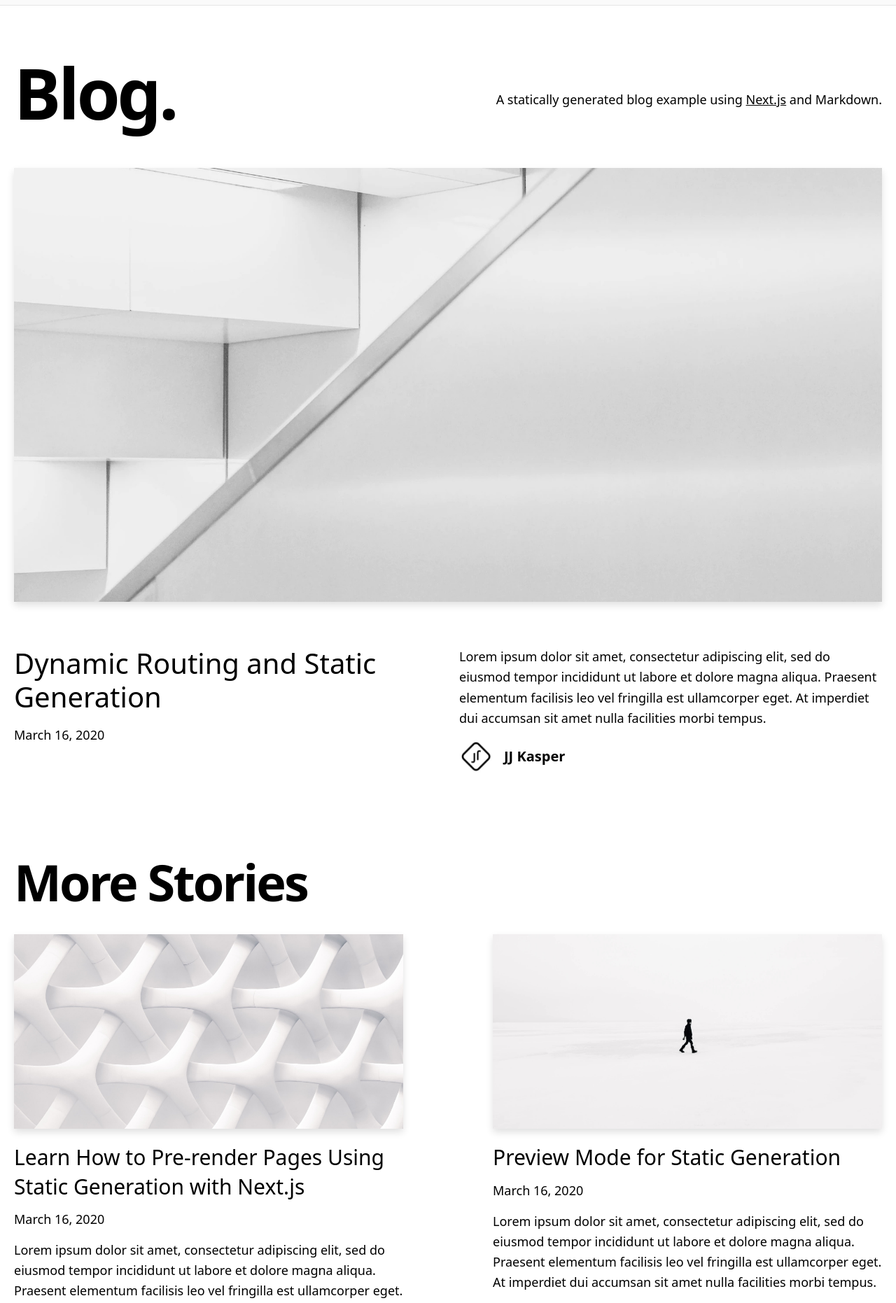
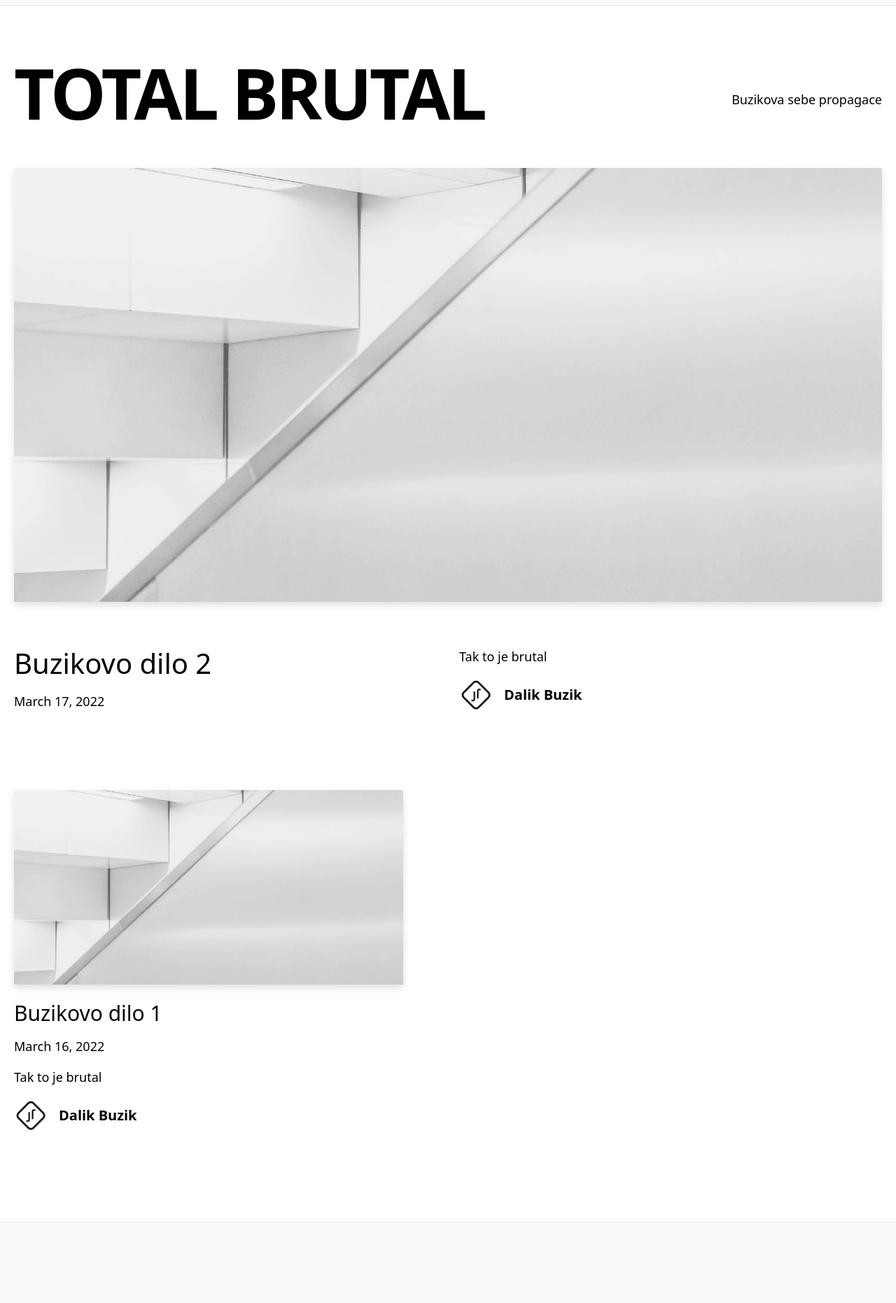
Before and after one commit to mroz22/total-brutal, a Next.js app: page / in a window 1280 px wide. Shown: the part 29-1891 px from the top of the page at 70% size. Built offline with nearby package versions, Linux system fonts and the light colour scheme.

Commit message:
initial commit

```diff
--- /dev/null
+++ b/_posts/buzikovo-dilo-1.md
@@ -0,0 +1,17 @@
+---
+title: 'Buzikovo dilo 1'
+excerpt: 'Tak to je brutal'
+coverImage: '/assets/blog/dynamic-routing/cover.jpg'
+date: '2022-03-16T05:35:07.322Z'
+author:
+  name: Dalik Buzik
+  picture: '/assets/blog/authors/jj.jpeg'
+ogImage:
+  url: '/assets/blog/dynamic-routing/cover.jpg'
+---
+
+To je ale dilo. Moew. Totalne vsechno pragmaticke. Meow.
+
+## Vyjebany nadpis druhe urovne
+
+a nejake dalsi kecy
--- /dev/null
+++ b/_posts/buzikovo-dilo-2.md
@@ -0,0 +1,17 @@
+---
+title: 'Buzikovo dilo 2'
+excerpt: 'Tak to je brutal'
+coverImage: '/assets/blog/dynamic-routing/cover.jpg'
+date: '2022-03-17T05:35:07.322Z'
+author:
+  name: Dalik Buzik
+  picture: '/assets/blog/authors/jj.jpeg'
+ogImage:
+  url: '/assets/blog/dynamic-routing/cover.jpg'
+---
+
+To je ale dilo. Moew. Totalne vsechno pragmaticke. Meow.
+
+## Vyjebany nadpis druhe urovne
+
+a nejake dalsi kecy
--- a/_posts/dynamic-routing.md
+++ /dev/null
@@ -1,19 +0,0 @@
----
-title: 'Dynamic Routing and Static Generation'
-excerpt: 'Lorem ipsum dolor sit amet, consectetur adipiscing elit, sed do eiusmod tempor incididunt ut labore et dolore magna aliqua. Praesent elementum facilisis leo vel fringilla est ullamcorper eget. At imperdiet dui accumsan sit amet nulla facilities morbi tempus.'
-coverImage: '/assets/blog/dynamic-routing/cover.jpg'
-date: '2020-03-16T05:35:07.322Z'
-author:
-  name: JJ Kasper
-  picture: '/assets/blog/authors/jj.jpeg'
-ogImage:
-  url: '/assets/blog/dynamic-routing/cover.jpg'
----
-
-Lorem ipsum dolor sit amet, consectetur adipiscing elit, sed do eiusmod tempor incididunt ut labore et dolore magna aliqua. Praesent elementum facilisis leo vel fringilla est ullamcorper eget. At imperdiet dui accumsan sit amet nulla facilities morbi tempus. Praesent elementum facilisis leo vel fringilla. Congue mauris rhoncus aenean vel. Egestas sed tempus urna et pharetra pharetra massa massa ultricies.
-
-Venenatis cras sed felis eget velit. Consectetur libero id faucibus nisl tincidunt. Gravida in fermentum et sollicitudin ac orci phasellus egestas tellus. Volutpat consequat mauris nunc congue nisi vitae. Id aliquet risus feugiat in ante metus dictum at tempor. Sed blandit libero volutpat sed cras. Sed odio morbi quis commodo odio aenean sed adipiscing. Velit euismod in pellentesque massa placerat. Mi bibendum neque egestas congue quisque egestas diam in arcu. Nisi lacus sed viverra tellus in. Nibh cras pulvinar mattis nunc sed. Luctus accumsan tortor posuere ac ut consequat semper viverra. Fringilla ut morbi tincidunt augue interdum velit euismod.
-
-## Lorem Ipsum
-
-Tristique senectus et netus et malesuada fames ac turpis. Ridiculous mus mauris vitae ultricies leo integer malesuada nunc vel. In mollis nunc sed id semper. Egestas tellus rutrum tellus pellentesque. Phasellus vestibulum lorem sed risus ultricies tristique nulla. Quis blandit turpis cursus in hac habitasse platea dictumst quisque. Eros donec ac odio tempor orci dapibus ultrices. Aliquam sem et tortor consequat id porta nibh. Adipiscing elit duis tristique sollicitudin nibh sit amet commodo nulla. Diam vulputate ut pharetra sit amet. Ut tellus elementum sagittis vitae et leo. Arcu non odio euismod lacinia at quis risus sed vulputate.
--- a/_posts/hello-world.md
+++ /dev/null
@@ -1,19 +0,0 @@
----
-title: 'Learn How to Pre-render Pages Using Static Generation with Next.js'
-excerpt: 'Lorem ipsum dolor sit amet, consectetur adipiscing elit, sed do eiusmod tempor incididunt ut labore et dolore magna aliqua. Praesent elementum facilisis leo vel fringilla est ullamcorper eget. At imperdiet dui accumsan sit amet nulla facilities morbi tempus.'
-coverImage: '/assets/blog/hello-world/cover.jpg'
-date: '2020-03-16T05:35:07.322Z'
-author:
-  name: Tim Neutkens
-  picture: '/assets/blog/authors/tim.jpeg'
-ogImage:
-  url: '/assets/blog/hello-world/cover.jpg'
----
-
-Lorem ipsum dolor sit amet, consectetur adipiscing elit, sed do eiusmod tempor incididunt ut labore et dolore magna aliqua. Praesent elementum facilisis leo vel fringilla est ullamcorper eget. At imperdiet dui accumsan sit amet nulla facilities morbi tempus. Praesent elementum facilisis leo vel fringilla. Congue mauris rhoncus aenean vel. Egestas sed tempus urna et pharetra pharetra massa massa ultricies.
-
-Venenatis cras sed felis eget velit. Consectetur libero id faucibus nisl tincidunt. Gravida in fermentum et sollicitudin ac orci phasellus egestas tellus. Volutpat consequat mauris nunc congue nisi vitae. Id aliquet risus feugiat in ante metus dictum at tempor. Sed blandit libero volutpat sed cras. Sed odio morbi quis commodo odio aenean sed adipiscing. Velit euismod in pellentesque massa placerat. Mi bibendum neque egestas congue quisque egestas diam in arcu. Nisi lacus sed viverra tellus in. Nibh cras pulvinar mattis nunc sed. Luctus accumsan tortor posuere ac ut consequat semper viverra. Fringilla ut morbi tincidunt augue interdum velit euismod.
-
-## Lorem Ipsum
-
-Tristique senectus et netus et malesuada fames ac turpis. Ridiculous mus mauris vitae ultricies leo integer malesuada nunc vel. In mollis nunc sed id semper. Egestas tellus rutrum tellus pellentesque. Phasellus vestibulum lorem sed risus ultricies tristique nulla. Quis blandit turpis cursus in hac habitasse platea dictumst quisque. Eros donec ac odio tempor orci dapibus ultrices. Aliquam sem et tortor consequat id porta nibh. Adipiscing elit duis tristique sollicitudin nibh sit amet commodo nulla. Diam vulputate ut pharetra sit amet. Ut tellus elementum sagittis vitae et leo. Arcu non odio euismod lacinia at quis risus sed vulputate.
--- a/_posts/preview.md
+++ /dev/null
@@ -1,19 +0,0 @@
----
-title: 'Preview Mode for Static Generation'
-excerpt: 'Lorem ipsum dolor sit amet, consectetur adipiscing elit, sed do eiusmod tempor incididunt ut labore et dolore magna aliqua. Praesent elementum facilisis leo vel fringilla est ullamcorper eget. At imperdiet dui accumsan sit amet nulla facilities morbi tempus.'
-coverImage: '/assets/blog/preview/cover.jpg'
-date: '2020-03-16T05:35:07.322Z'
-author:
-  name: Joe Haddad
-  picture: '/assets/blog/authors/joe.jpeg'
-ogImage:
-  url: '/assets/blog/preview/cover.jpg'
----
-
-Lorem ipsum dolor sit amet, consectetur adipiscing elit, sed do eiusmod tempor incididunt ut labore et dolore magna aliqua. Praesent elementum facilisis leo vel fringilla est ullamcorper eget. At imperdiet dui accumsan sit amet nulla facilities morbi tempus. Praesent elementum facilisis leo vel fringilla. Congue mauris rhoncus aenean vel. Egestas sed tempus urna et pharetra pharetra massa massa ultricies.
-
-Venenatis cras sed felis eget velit. Consectetur libero id faucibus nisl tincidunt. Gravida in fermentum et sollicitudin ac orci phasellus egestas tellus. Volutpat consequat mauris nunc congue nisi vitae. Id aliquet risus feugiat in ante metus dictum at tempor. Sed blandit libero volutpat sed cras. Sed odio morbi quis commodo odio aenean sed adipiscing. Velit euismod in pellentesque massa placerat. Mi bibendum neque egestas congue quisque egestas diam in arcu. Nisi lacus sed viverra tellus in. Nibh cras pulvinar mattis nunc sed. Luctus accumsan tortor posuere ac ut consequat semper viverra. Fringilla ut morbi tincidunt augue interdum velit euismod.
-
-## Lorem Ipsum
-
-Tristique senectus et netus et malesuada fames ac turpis. Ridiculous mus mauris vitae ultricies leo integer malesuada nunc vel. In mollis nunc sed id semper. Egestas tellus rutrum tellus pellentesque. Phasellus vestibulum lorem sed risus ultricies tristique nulla. Quis blandit turpis cursus in hac habitasse platea dictumst quisque. Eros donec ac odio tempor orci dapibus ultrices. Aliquam sem et tortor consequat id porta nibh. Adipiscing elit duis tristique sollicitudin nibh sit amet commodo nulla. Diam vulputate ut pharetra sit amet. Ut tellus elementum sagittis vitae et leo. Arcu non odio euismod lacinia at quis risus sed vulputate.
--- a/components/intro.tsx
+++ b/components/intro.tsx
@@ -1,20 +1,18 @@
-import { CMS_NAME } from '../lib/constants'
-
 const Intro = () => {
   return (
     <section className="flex-col md:flex-row flex items-center md:justify-between mt-16 mb-16 md:mb-12">
       <h1 className="text-5xl md:text-8xl font-bold tracking-tighter leading-tight md:pr-8">
-        Blog.
+        TOTAL BRUTAL
       </h1>
       <h4 className="text-center md:text-left text-lg mt-5 md:pl-8">
-        A statically generated blog example using{' '}
-        <a
+        Buzikova sebe propagace{' '}
+        {/* <a
           href="https://nextjs.org/"
           className="underline hover:text-blue-600 duration-200 transition-colors"
         >
           Next.js
         </a>{' '}
-        and {CMS_NAME}.
+        and {CMS_NAME}. */}
       </h4>
     </section>
   )
--- a/components/more-stories.tsx
+++ b/components/more-stories.tsx
@@ -8,9 +8,9 @@ type Props = {
 const MoreStories = ({ posts }: Props) => {
   return (
     <section>
-      <h2 className="mb-8 text-5xl md:text-7xl font-bold tracking-tighter leading-tight">
+      {/* <h2 className="mb-8 text-5xl md:text-7xl font-bold tracking-tighter leading-tight">
         More Stories
-      </h2>
+      </h2> */}
       <div className="grid grid-cols-1 md:grid-cols-2 md:gap-x-16 lg:gap-x-32 gap-y-20 md:gap-y-32 mb-32">
         {posts.map((post) => (
           <PostPreview
--- a/pages/index.tsx
+++ b/pages/index.tsx
@@ -19,7 +19,7 @@ export default function Index({ allPosts }: Props) {
     <>
       <Layout>
         <Head>
-          <title>{`Next.js Blog Example with ${CMS_NAME}`}</title>
+          <title>{`Total brutal`}</title>
         </Head>
         <Container>
           <Intro />
```
